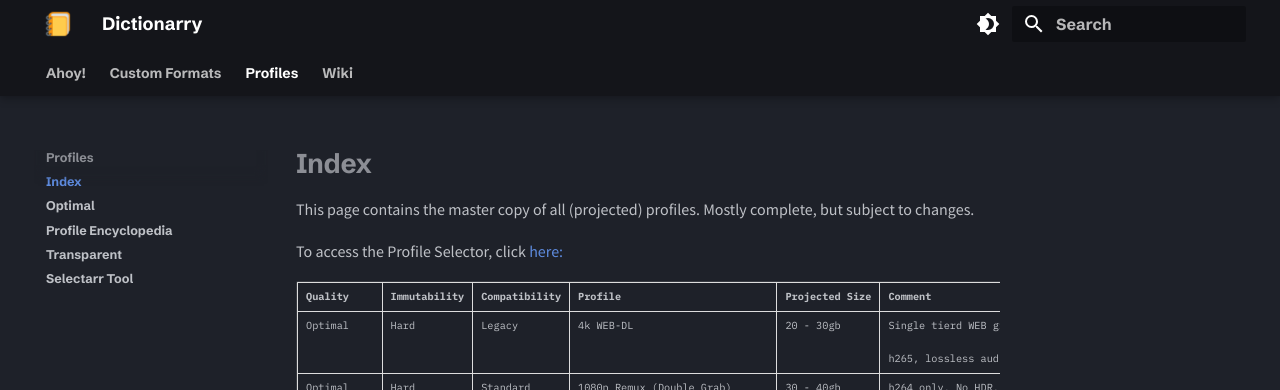
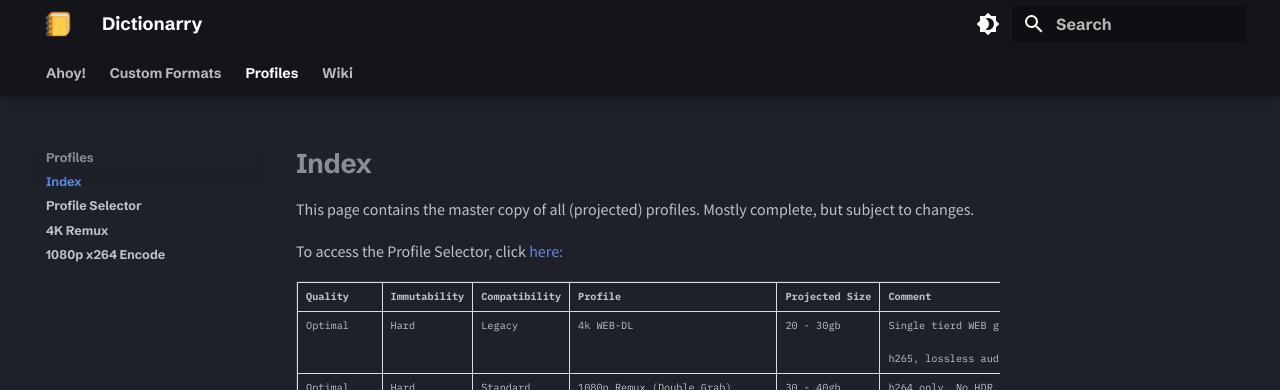
Before and after one commit to santiagosayshey/website, an MkDocs documentation site: the page built from docs/Profiles/index.md, in a window 1280 px wide. Shown: the top 390 px of the page. Built offline with MkDocs 1.6.1 and Material for MkDocs 9.7.7, drawn with Linux system fonts in a browser that asks for light colours.

Commit message:
changes - profle pages links update

```diff
--- a/mkdocs.yml
+++ b/mkdocs.yml
@@ -52,10 +52,9 @@ nav:
       - "Sources": "Custom Formats/Sources.md"
   - "Profiles":
       - "Index": "Profiles/index.md"
-      - "Optimal": "Profiles/Optimal.md"
-      - "Profile Encyclopedia": "Profiles/Profile Encyclopedia.md"
-      - "Transparent": "Profiles/Transparent.md"
-      - "Selectarr Tool": "https://selectarr.pages.dev"
+      - "Profile Selector": "https://selectarr.pages.dev"
+      - "4K Remux": "Profiles/Optimal.md"
+      - "1080p x264 Encode": "Profiles/Transparent.md"
   - "Wiki":
       - "Golden Popcorn Performance Index": "Wiki/Golden Popcorn Performance Index.md"
       - "Importing Profiles & Custom Formats": "Wiki/Importing Profiles & Custom Formats.md"
```
Also changed, not shown: docs/Profiles/4k Remux.md (+1 -1 lines), docs/.obsidian/workspace.json.
